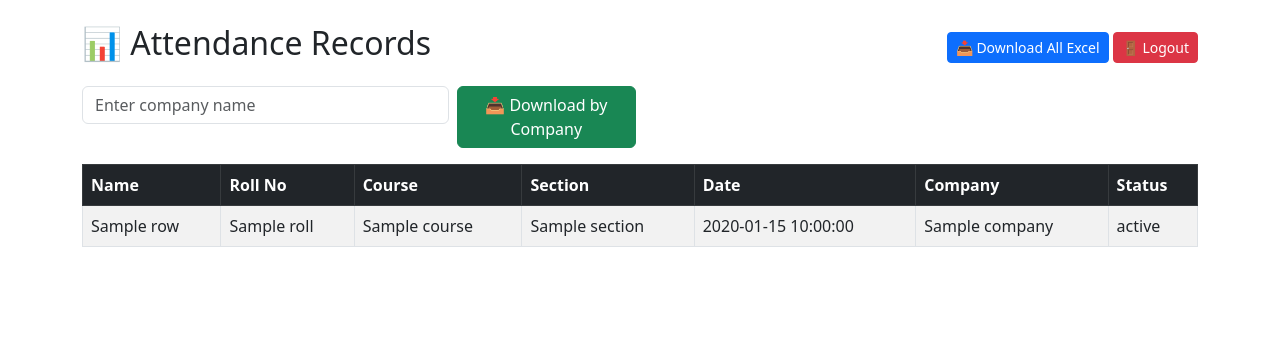
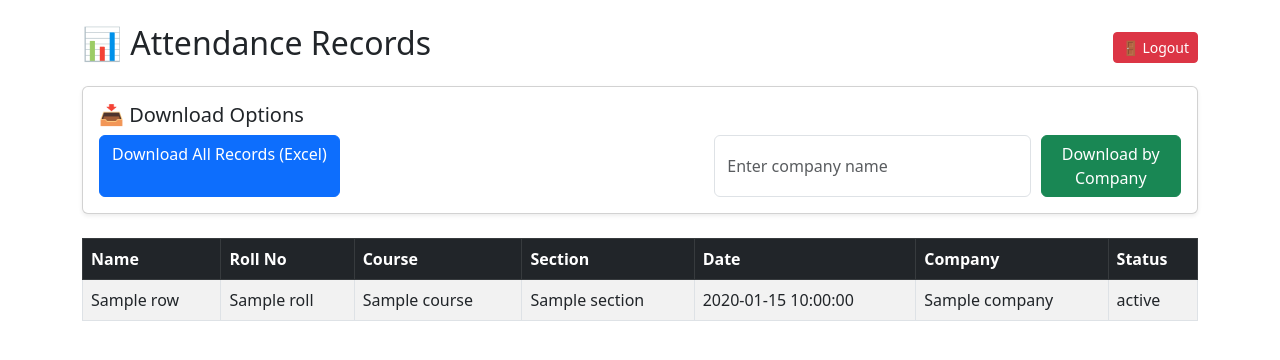
Before and after one commit to abhijha30/placement-attendance, a Flask app: template templates/records.html in a window 1280 px wide. Shown: the top 360 px of the page. Run offline with Flask 3, Linux system fonts and the light colour scheme; the template is opened without the code that fills it: most values are stand-ins (such as "Sample title", 1, 10 or a date in 2020).

Commit message:
Update records.html

```diff
--- a/templates/records.html
+++ b/templates/records.html
@@ -8,23 +8,26 @@
 </head>
 <body class="container mt-4">
 
+  <!-- Header -->
   <div class="d-flex justify-content-between align-items-center mb-3">
     <h2>📊 Attendance Records</h2>
-    <div>
-      <a href="/download" class="btn btn-primary btn-sm">📥 Download All Excel</a>
-      <a href="/logout" class="btn btn-danger btn-sm">🚪 Logout</a>
+    <a href="/logout" class="btn btn-danger btn-sm">🚪 Logout</a>
+  </div>
+
+  <!-- Download Options -->
+  <div class="card p-3 mb-4 shadow-sm">
+    <h5>📥 Download Options</h5>
+    <div class="d-flex gap-2">
+      <!-- Download All -->
+      <a href="/download" class="btn btn-primary">Download All Records (Excel)</a>
+
+      <!-- Download by Company -->
+      <form method="POST" action="/download_company" class="d-flex ms-auto" style="gap:10px;">
+        <input type="text" name="company" placeholder="Enter company name" class="form-control" required>
+        <button type="submit" class="btn btn-success">Download by Company</button>
+      </form>
     </div>
   </div>
-
-  <!-- Download by Company Form -->
-  <form method="POST" action="/download_company" class="row g-2 mb-3">
-    <div class="col-md-4">
-      <input type="text" name="company" placeholder="Enter company name" class="form-control" required>
-    </div>
-    <div class="col-md-2">
-      <button type="submit" class="btn btn-success">📥 Download by Company</button>
-    </div>
-  </form>
 
   <!-- Records Table -->
   <div class="table-responsive">
```
